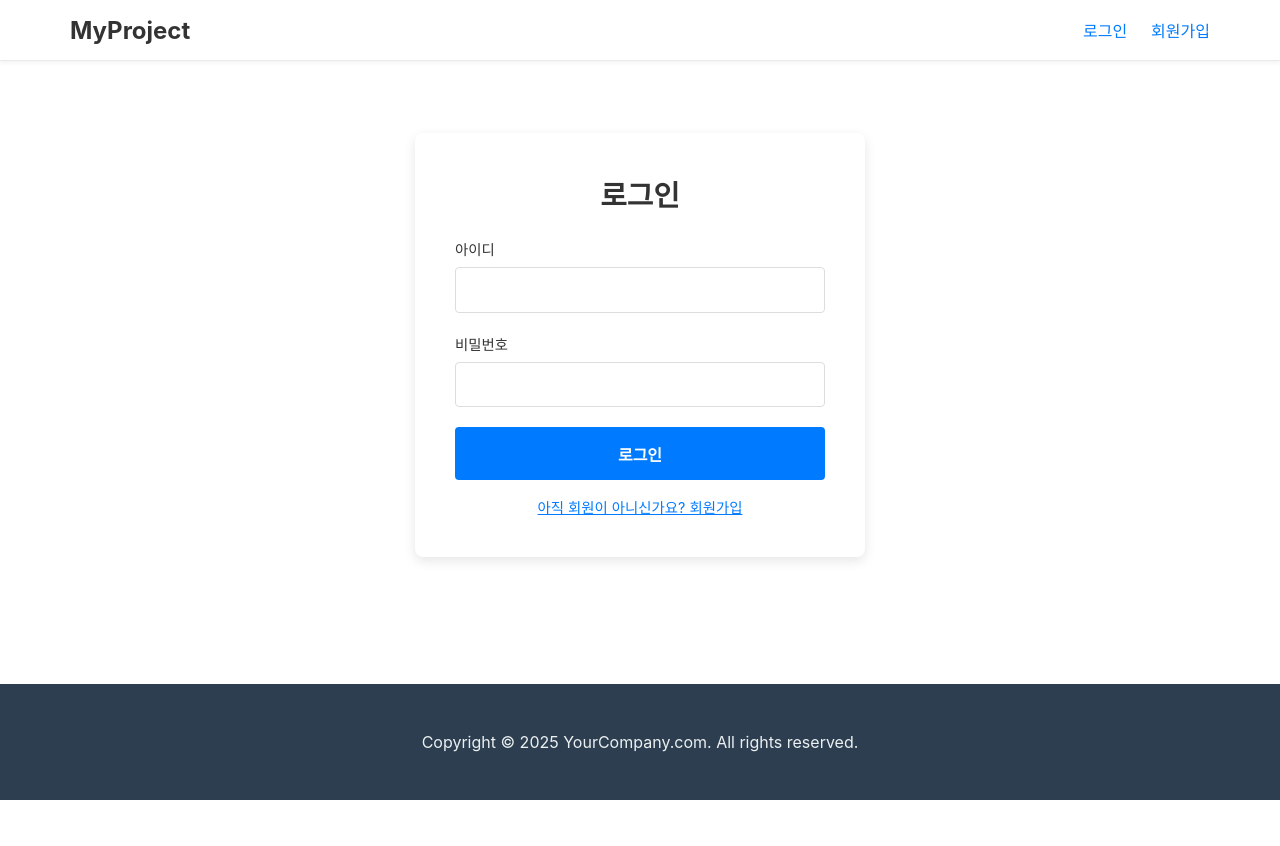
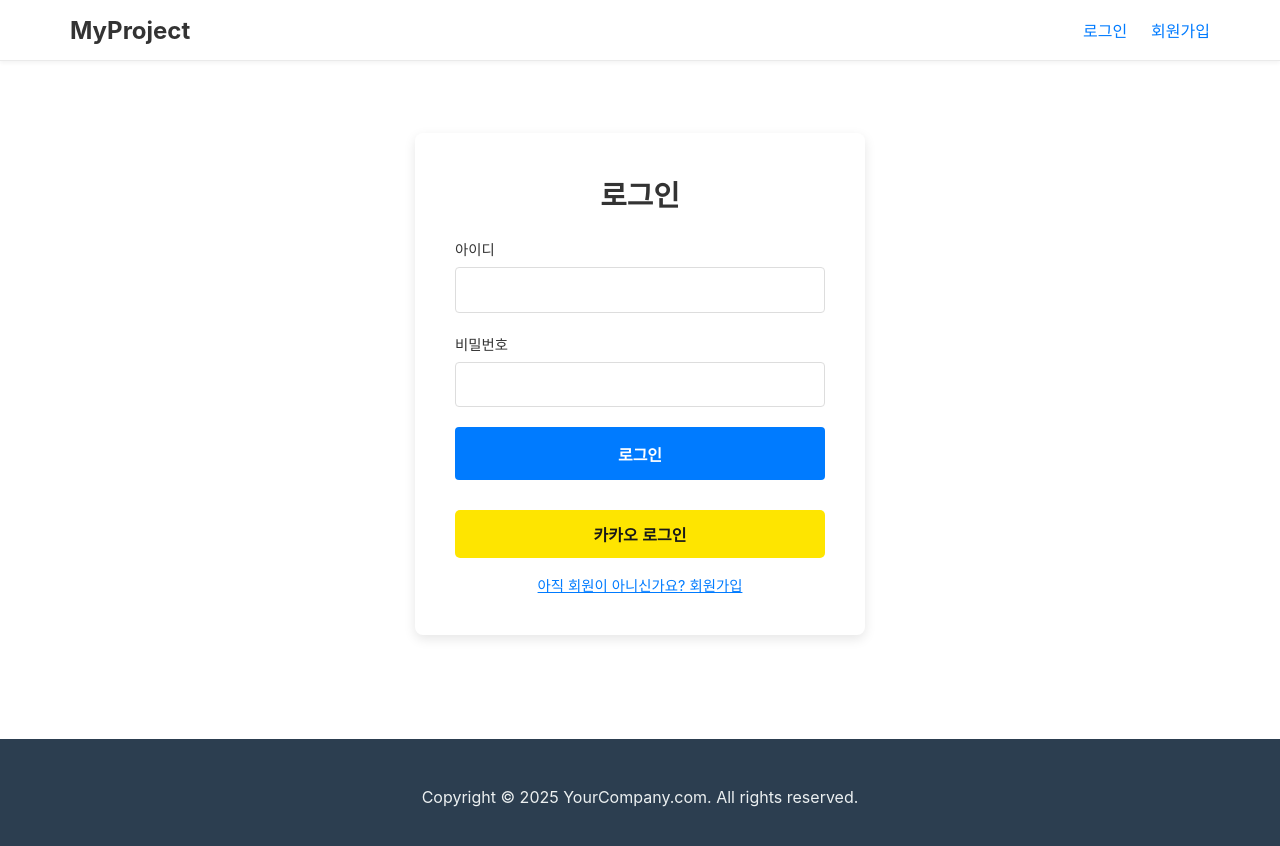
Before and after one commit to project-backendDev/react-frontend, a React (Create React App) app in the folder react-frontend/: page /login in a window 1280 px wide. Shown: the top 846 px of the page. Before the commit the page ends 800 px from the top, so only its background shows below. Built offline with nearby package versions, Linux system fonts and the light colour scheme.

Commit message:
26.02.28 - 카카오 로그인 구현완료 / sns 로그인 시 회원정보수정 메뉴를 노출하지 않기 위해 localStorage에 loginType을 추가

```diff
--- a/react-frontend/src/App.js
+++ b/react-frontend/src/App.js
@@ -11,6 +11,7 @@ import MainPage from './modules/main/MainPage';
 import SignUp from './modules/userInfo/user/SignUp';
 import Login from './modules/login/user/Login';
 import EditProfile from './modules/userInfo/user/EditProfile';
+import KakaoCallback from './modules/login/user/KakaoCallback';
 
 // [관리자]
 import AdminLayout from './modules/common/layout/admin/AdminLayout';
@@ -37,6 +38,9 @@ function App() {
 
           {/* 로그인 페이지 */}
           <Route path="/login" element={<Login />} />
+
+          {/* 카카오 로그인 */}
+          <Route path="/login/oauth2/callback/kakao" element={<KakaoCallback />} />
 
           {/* 공통 라우트 [토큰 확인이 필요한 부분에서만 사용] */}
           <Route element={<PrivateRoute />}>
--- /dev/null
+++ b/react-frontend/src/modules/login/user/KakaoCallback.js
@@ -0,0 +1,48 @@
+import React, { useEffect } from 'react';
+import { useNavigate } from 'react-router-dom';
+import axios from 'axios';
+import { jwtDecode } from 'jwt-decode';
+
+function KakaoCallback() {
+    const navigate = useNavigate();
+
+    useEffect(() => {
+        // url에서 code 부분만 가져오기
+        const code = new URL(window.location.href).searchParams.get("code");
+
+        if (code) {
+            axios.post(`/api/user/oauth2/kakao`, { code : code })
+                .then(response => {
+                    // 백엔드에서 처리된 토큰
+                    const { accessToken, loginType } = response.data;
+                    // localStorage에 'token'이라는 이름으로 accessToken을 저장
+                    localStorage.setItem('token', accessToken);
+                    // SNS 로그인은 개인정보수정을 이용할 필요가 없기에 차단하기 위해 'loginType'이라는 이름으로 저장
+                    localStorage.setItem('loginType', loginType);
+
+                    // 권한 확인 후 페이지 이동
+                    const decodeToken = jwtDecode(accessToken);
+                    const roles = decodeToken.auth;
+
+                    if (roles && roles.includes('ROLE_ADMIN')) {
+                        navigate('/mngr/userList');
+                    } else {
+                        navigate('/');
+                    }
+                })
+                .catch(error => {
+                    console.log(error);
+                    alert(`처리 중 오류가 발생했습니다.\n관리자에게 문의해주세요.`);
+                    navigate(`/login`);
+                });
+        }
+    }, [navigate])
+
+    return (
+        <div style={{ display: 'flex', justifyContent: 'center', alignItems: 'center', height: '100vh' }}>
+            <h2>카카오 로그인 처리 중입니다...</h2>
+        </div>
+    );
+}
+
+export default KakaoCallback;
--- a/react-frontend/src/modules/login/user/Login.js
+++ b/react-frontend/src/modules/login/user/Login.js
@@ -9,6 +9,9 @@ function Login() {
     const [formData, setFormData] = useState({ userId: '', userPw: '' });
     const [message, setMessage] = useState({ type: '', text: '' });
 
+    const KAKAO_REST_API_KEY = process.env.REACT_APP_KAKAO_REST_API_KEY;
+    const KAKAO_REDIRECT_URI = process.env.REACT_APP_KAKAO_REDIRECT_URI;
+
     const handleChange = (e) => {
         // e.target: 이벤트가 발생한 DOM 요소 (여기서는 <input>)
         const { name, value } = e.target;
@@ -18,6 +21,13 @@ function Login() {
         // [name] (계산된 속성명): 'name' 변수의 값(예: "userId")을 key로 사용하여 'value'를 덮어씀
         setFormData(prev => ({ ...prev, [name]: value }));
     };
+
+    const handleKakaoLogin = () => {
+      const kakaoURL = `https://kauth.kakao.com/oauth/authorize?client_id=${KAKAO_REST_API_KEY}&redirect_uri=${KAKAO_REDIRECT_URI}&response_type=code`;
+
+        // 해당 URL로 페이지 이동
+        window.location.href = kakaoURL;
+    }
 
 	const handleSubmit = (e) => {
 	    // e.preventDefault(): 폼 제출 시 브라우저가 기본적으로 수행하는 "새로고침" 동작을 막습니다.
@@ -38,10 +48,12 @@ function Login() {
     axios.post('/api/user/login', formData)
         .then(response => {
             // response의 data를 가져온다
-            const { accessToken } = response.data;
+            const { accessToken, loginType } = response.data;
 
             // localStorage에 'token'이라는 이름으로 accessToken을 저장
             localStorage.setItem('token', accessToken);
+            // SNS 로그인은 개인정보수정을 이용할 필요가 없기에 차단하기 위해 'loginType'이라는 이름으로 저장
+            localStorage.setItem('loginType', loginType);
 
             // jwt-decode로 accessToken을 해독
             const decodeToken = jwtDecode(accessToken);
@@ -109,9 +121,31 @@ return (
         <button type="submit" className="login-form-button">
           로그인
         </button>
+
+        <button
+          type="button"
+          className="kakao-login-button"
+          onClick={handleKakaoLogin}
+          style={{
+            width: '100%',
+            marginTop: '10px', // 일반 로그인 버튼과의 간격
+            backgroundColor: '#FEE500', // 카카오 공식 노란색
+            color: '#191919',
+            padding: '12px',
+            border: 'none',
+            borderRadius: '5px',
+            fontSize: '16px',
+            fontWeight: 'bold',
+            cursor: 'pointer',
+            display: 'flex',
+            justifyContent: 'center',
+            alignItems: 'center'
+          }}
+        >
+          카카오 로그인
+        </button>
       </form>
 
-      {/* 7-3. 회원가입 페이지로 이동하는 링크(<Link>) */}
       <div className="login-toggle-link-container">
         <Link to="/signup" className="login-toggle-link">
           아직 회원이 아니신가요? 회원가입
```
Also changed, not shown: 1 other file (tests, documents, lock files or other folders).
